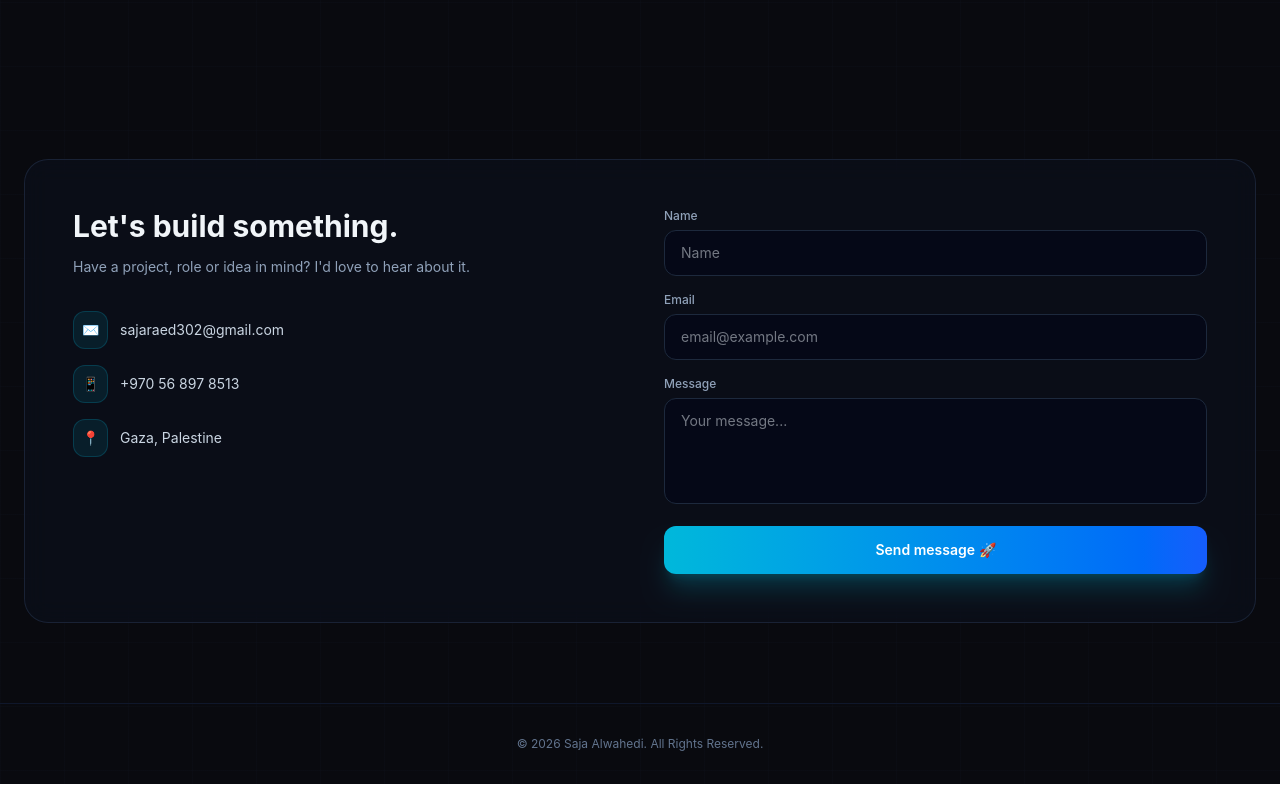
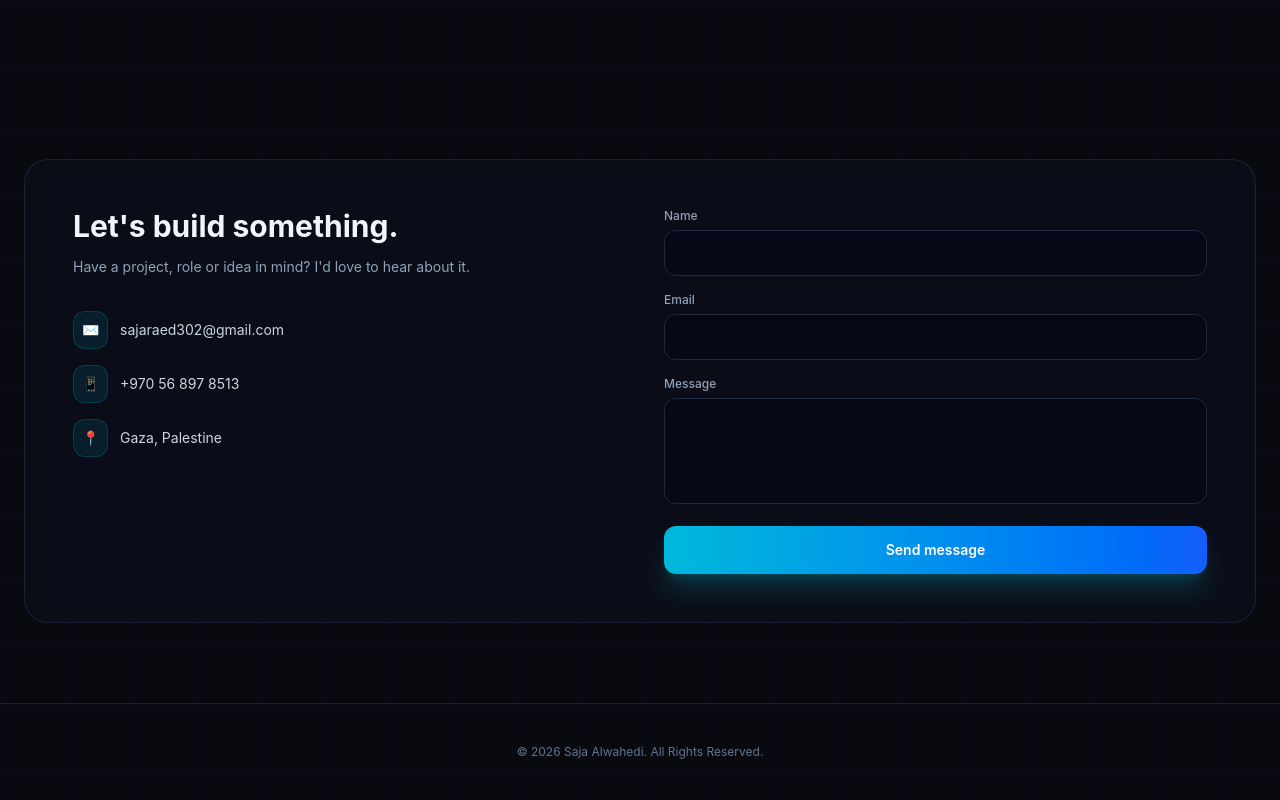
Before and after one commit to sajaraed/portfolio, a React (Vite) app: page / in a window 1280 px wide. Shown: the part 4542-5342 px from the top of the page. Built offline with nearby package versions, Linux system fonts and the light colour scheme.

Commit message:
Fix layout and dependencies for production

```diff
--- a/src/App.jsx
+++ b/src/App.jsx
@@ -186,11 +186,8 @@ export default function App() {
 
   return (
     <div className="bg-[#090a0f] text-slate-100 min-h-screen selection:bg-cyan-500 selection:text-white font-sans overflow-x-hidden relative" dir={lang === 'ar' ? 'rtl' : 'ltr'}>
-
-      {/* خلفية شبكية */}
       <div className="absolute inset-0 bg-[linear-gradient(to_right,#1f293d15_1px,transparent_1px),linear-gradient(to_bottom,#1f293d15_1px,transparent_1px)] bg-[size:4rem_4rem] pointer-events-none"></div>
 
-      {/* 1. Navbar العلوي */}
       <header className="fixed top-0 left-0 right-0 z-50 bg-[#090a0f]/80 backdrop-blur-xl border-b border-slate-800/60">
         <div className="max-w-7xl mx-auto px-6 h-20 flex items-center justify-between">
           <a href="#about-hero" className="flex items-center gap-3">
@@ -222,7 +219,6 @@ export default function App() {
         </div>
       </header>
 
-      {/* 2. Hero Section */}
       <section id="about-hero" className="max-w-7xl mx-auto px-6 pt-36 pb-20 flex flex-col lg:flex-row items-center justify-between gap-16 relative z-10">
         <div className="w-full lg:w-7/12 scroll-animate opacity-0 translate-y-10 transition-all duration-700">
           <div className="inline-flex items-center gap-2 px-3.5 py-1.5 rounded-full text-xs font-medium bg-cyan-500/10 text-cyan-400 border border-cyan-500/20 mb-8">
@@ -259,7 +255,6 @@ export default function App() {
           </div>
         </div>
 
-        {/* بطاقة الصورة الشخصية */}
         <div className="w-full lg:w-5/12 flex justify-center">
           <div className="relative group scroll-animate opacity-0 translate-y-10 transition-all duration-700">
             <div className="absolute -inset-2 bg-gradient-to-tr from-cyan-500 to-blue-600 rounded-[2.5rem] blur-xl opacity-30 group-hover:opacity-60 transition duration-500"></div>
@@ -292,7 +287,6 @@ export default function App() {
         </div>
       </section>
 
-      {/* 3. قسم الـ About (بطاقات: 2 فوق و2 تحت على الجوال وعلى اللابتوب بفضل استخدام grid-cols-2 دائماً) */}
       <section id="about-section" className="max-w-7xl mx-auto px-6 py-24 relative z-10">
         <div className="inline-flex items-center gap-2 px-3 py-1 rounded-full text-xs font-mono uppercase tracking-wider bg-slate-900 border border-slate-800 text-cyan-400 mb-6 scroll-animate opacity-0 translate-y-10 transition-all duration-700">
           <span className="w-1.5 h-1.5 rounded-full bg-cyan-400"></span>
@@ -318,7 +312,6 @@ export default function App() {
             </div>
           </div>
 
-          {/* هنا تم ضبط الـ grid ليصبح grid-cols-2 دائماً (2 فوق و2 تحت على الجوال واللابتوب) */}
           <div className="lg:col-span-5 grid grid-cols-2 gap-4 scroll-animate opacity-0 translate-y-10 transition-all duration-700">
             <div className="p-5 sm:p-7 rounded-3xl border border-slate-800/80 bg-slate-900/40 flex flex-col justify-between h-40 sm:h-48">
               <span className="text-cyan-400 text-base sm:text-lg">❖</span>
@@ -352,7 +345,6 @@ export default function App() {
         </div>
       </section>
 
-      {/* 4. قسم المهارات */}
       <section id="skills" className="max-w-7xl mx-auto px-6 py-20 relative z-10">
         <div className="mb-12 scroll-animate opacity-0 translate-y-10 transition-all duration-700">
           <h2 className="text-3xl sm:text-4xl font-extrabold mb-3 tracking-tight">{currentT.toolkitTitle}</h2>
@@ -392,7 +384,6 @@ export default function App() {
         </div>
       </section>
 
-      {/* 5. Experience & Education Section */}
       <section id="experience" className="max-w-7xl mx-auto px-6 py-20 relative z-10">
         <div className="mb-12 scroll-animate opacity-0 translate-y-10 transition-all duration-700">
           <h2 className="text-2xl sm:text-3xl font-bold mb-3 tracking-tight">{currentT.trackTitle}</h2>
@@ -493,7 +484,6 @@ export default function App() {
         </div>
       </section>
 
-      {/* 6. Projects Section (هنا أيضاً يمكنك جعلها 2 فوق و2 تحت على اللابتوب باستخدام grid-cols-2 بدلاً من md:grid-cols-2) */}
       <section id="projects" className="max-w-7xl mx-auto px-6 py-20 relative z-10">
         <div className="mb-12 scroll-animate opacity-0 translate-y-10 transition-all duration-700">
           <h2 className="text-2xl sm:text-3xl font-bold mb-3 tracking-tight">{currentT.projectsTitle}</h2>
@@ -531,7 +521,6 @@ export default function App() {
         </div>
       </section>
 
-      {/* 7. Contact Section */}
       <section id="contact" className="max-w-7xl mx-auto px-6 py-20 relative z-10 scroll-animate opacity-0 translate-y-10 transition-all duration-700">
         <div className="grid grid-cols-1 lg:grid-cols-2 gap-12 p-8 sm:p-12 rounded-3xl border border-slate-800/80 bg-slate-900/30 backdrop-blur-md">
           <div>
@@ -557,28 +546,26 @@ export default function App() {
           <form onSubmit={(e) => { e.preventDefault(); alert(lang === 'ar' ? 'تم استلام رسالتك بنجاح!' : 'Message sent successfully!'); }} className="space-y-4">
             <div>
               <label className="block text-xs font-medium text-slate-400 mb-1.5">{currentT.formName}</label>
-              <input type="text" required className="w-full px-4 py-3 rounded-xl border border-slate-800 bg-slate-950/60 text-slate-200 text-sm focus:border-cyan-500 focus:outline-none transition-colors" placeholder="Name" />
+              <input type="text" required className="w-full px-4 py-3 rounded-xl border border-slate-800 bg-slate-950/60 text-slate-200 text-sm focus:border-cyan-500 focus:outline-none transition-colors" />
             </div>
             <div>
               <label className="block text-xs font-medium text-slate-400 mb-1.5">{currentT.formEmail}</label>
-              <input type="email" required className="w-full px-4 py-3 rounded-xl border border-slate-800 bg-slate-950/60 text-slate-200 text-sm focus:border-cyan-500 focus:outline-none transition-colors" placeholder="email@example.com" />
+              <input type="email" required className="w-full px-4 py-3 rounded-xl border border-slate-800 bg-slate-950/60 text-slate-200 text-sm focus:border-cyan-500 focus:outline-none transition-colors" />
             </div>
             <div>
               <label className="block text-xs font-medium text-slate-400 mb-1.5">{currentT.formMessage}</label>
-              <textarea rows="4" required className="w-full px-4 py-3 rounded-xl border border-slate-800 bg-slate-950/60 text-slate-200 text-sm focus:border-cyan-500 focus:outline-none transition-colors resize-none" placeholder="Your message..."></textarea>
+              <textarea rows="4" required className="w-full px-4 py-3 rounded-xl border border-slate-800 bg-slate-950/60 text-slate-200 text-sm focus:border-cyan-500 focus:outline-none transition-colors resize-none"></textarea>
             </div>
             <button type="submit" className="w-full py-3.5 rounded-xl bg-gradient-to-r from-cyan-500 to-blue-600 text-white font-semibold text-sm shadow-xl shadow-cyan-500/20 hover:opacity-90 transition-all">
-              {currentT.sendMsg} 🚀
+              {currentT.sendMsg}
             </button>
           </form>
         </div>
       </section>
 
-      {/* 8. Footer */}
-      <footer className="py-8 text-center border-t border-slate-900 text-xs text-slate-500 relative z-10">
-        <p>{currentT.footer}</p>
+      <footer className="max-w-7xl mx-auto px-6 py-10 border-t border-slate-800/80 text-center text-xs text-slate-500">
+        {currentT.footer}
       </footer>
-
     </div>
   );
 }
```
